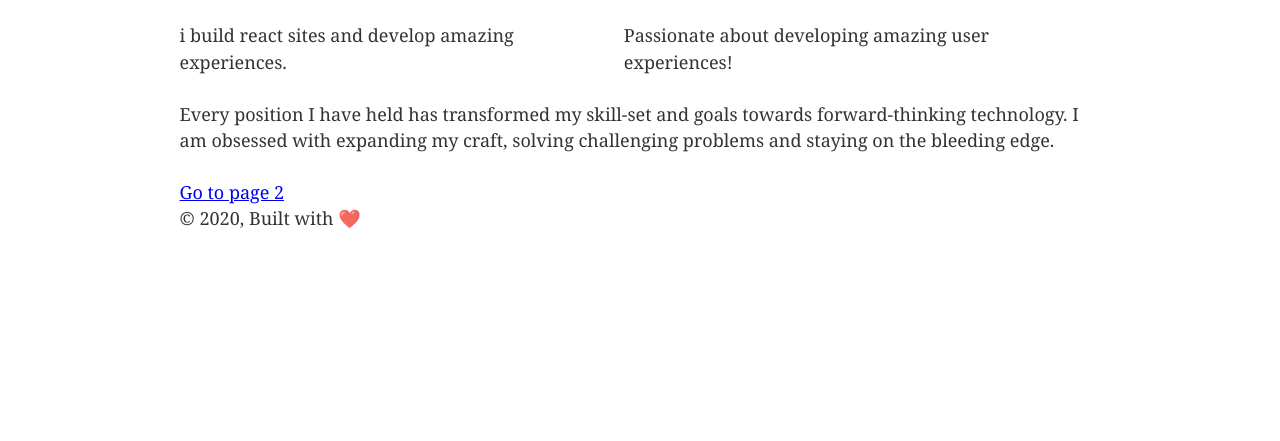
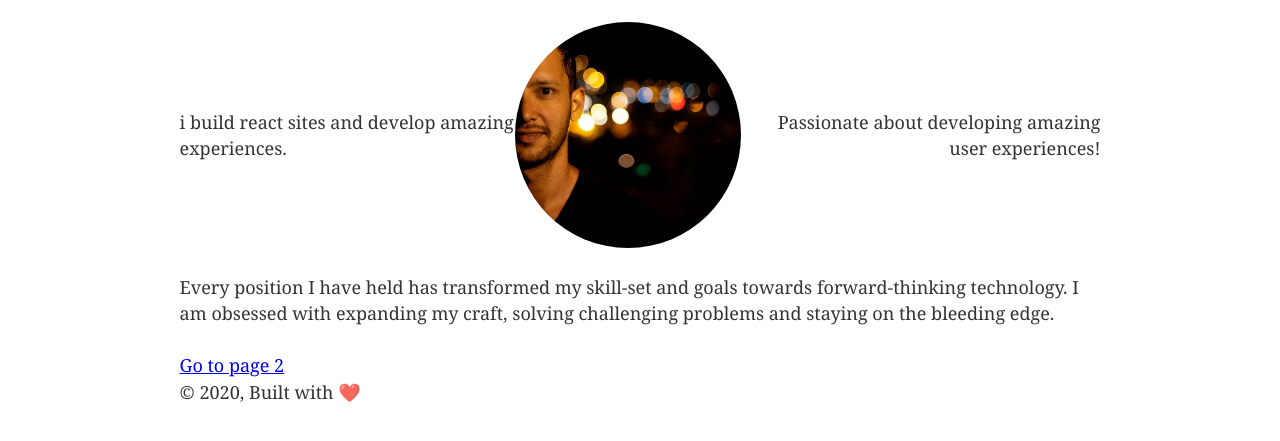
Before and after one commit to juangabrielr4/juangabriel, a Gatsby site: page / in a window 1280 px wide. Shown: the part 171-612 px from the top of the page. Built offline with nearby package versions, Linux system fonts and the light colour scheme; Gatsby itself is replaced by a stand-in of ours.

Commit message:
better styling

```diff
--- a/src/pages/index.js
+++ b/src/pages/index.js
@@ -9,18 +9,18 @@ const IndexPage = () => (
     <Layout>
       <SEO title="Juan Gabriel Ramirez FrontEnd Developer" />
       <h1>Juan Gabriel Ramirez FrontEnd Developer</h1>
-        <div style={{display:`flex`}}>
+      <div style={{display:`flex`, alignItems:`center`}}>
         <p>i build react sites and develop amazing experiences.</p>
         <div style={{
             borderRadius: `100%`,
             overflow: `hidden`,
-        maxWidth: `300px`,
+            width: `300px`,
             marginBottom: `1.45rem`,
         }}
         >
           <Image />
         </div>
-        <p>Passionate about developing amazing user experiences!</p>
+        <p style={{textAlign:`right`}}>Passionate about developing amazing user experiences!</p>
       </div>
       <p>
         Every position I have held has transformed my skill-set and goals towards
```
Lines whose indentation alone changed are shown as unchanged.
